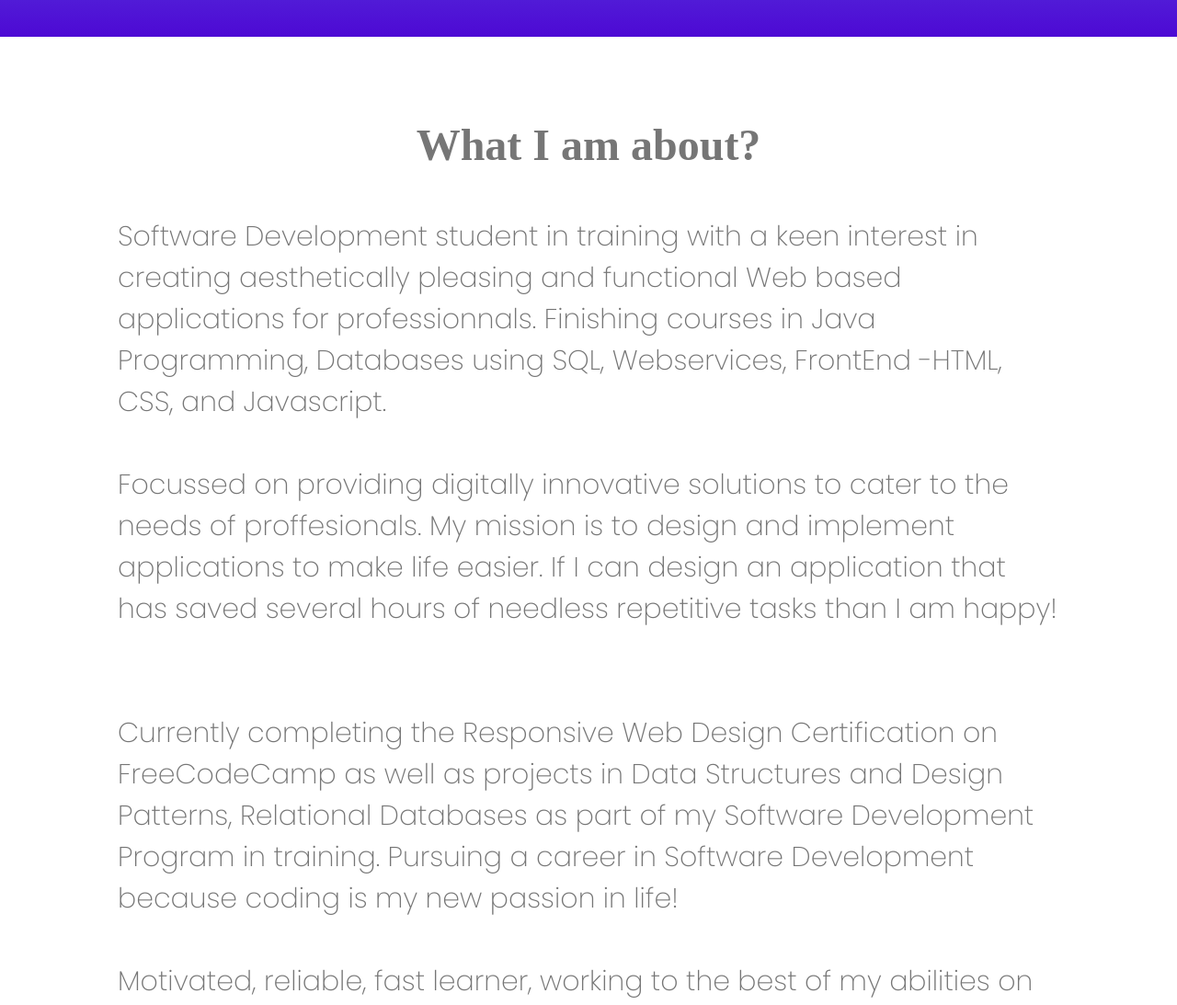
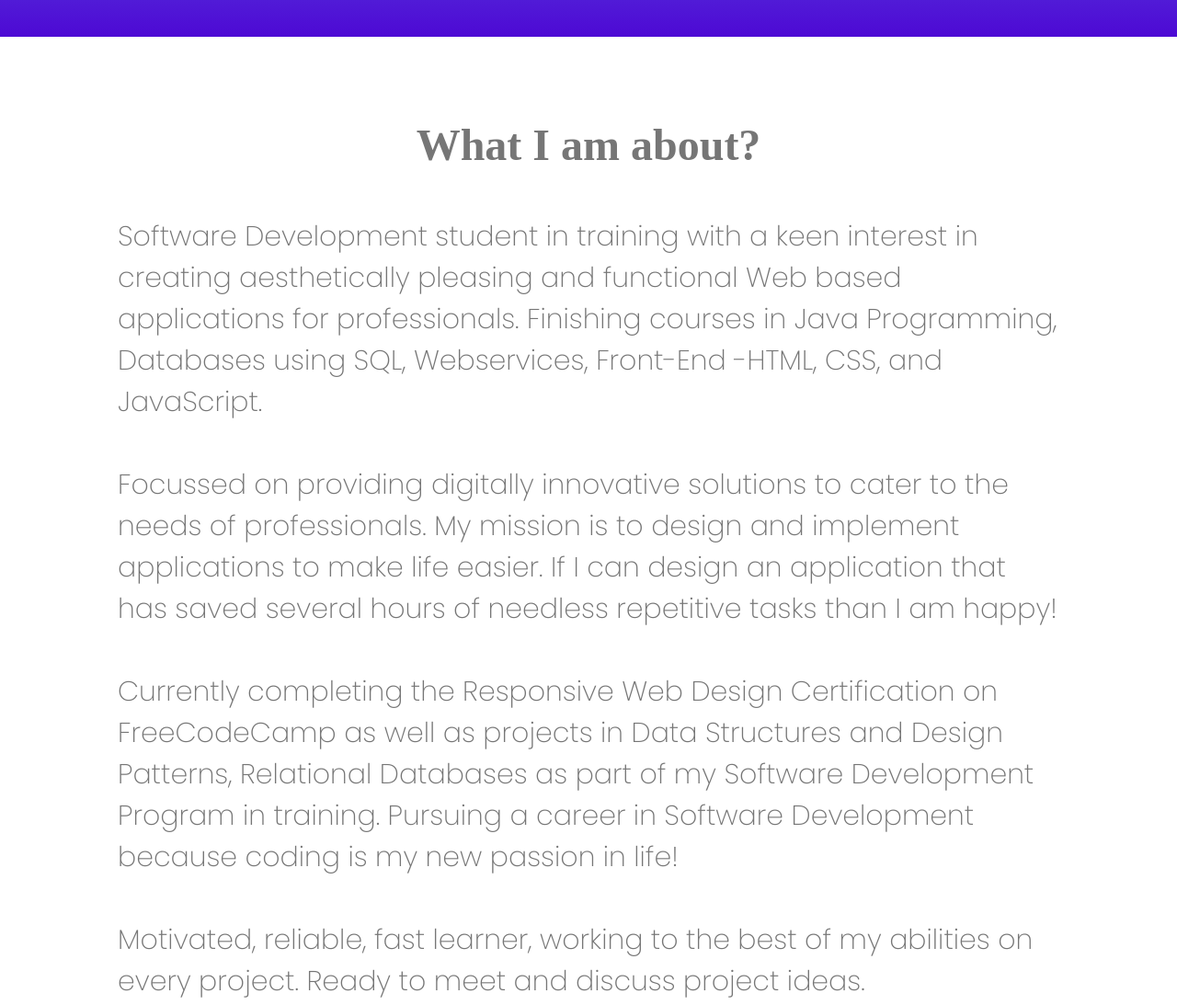
Before and after one commit to vcoromilis/VaiaWebsite, a plain HTML site: page index.html in a window 1280 px wide. Shown: the part 760-1853 px from the top of the page at 92% size. Drawn offline with Linux system fonts and the light colour scheme; files that its build step writes are made by us from their sources; a web font is replaced by a local one.

Commit message:
Add files via upload

```diff
--- a/index.html
+++ b/index.html
@@ -4,9 +4,9 @@
     <meta charset="utf-8" />
     <meta name="viewport" content="width=device-width, initial-scale=1" />
 
-    <link rel="stylesheet" href="./assets/css/style.css" />
+    <link rel="stylesheet" href="style.css" />
     <script src="https://kit.fontawesome.com/ec6c9f4d17.js" crossorigin="anonymous"></script>
-    <script src="./src/main.js"></script>
+    <script src="main.js"></script>
     <title>VC &mdash; My Personal Website</title>
   </head>
   <body>
@@ -73,18 +73,18 @@
         <section id="text-about-section">
           <p>
             Software Development student in training with a keen interest in creating aesthetically pleasing and functional
-            Web based applications for professionnals. Finishing courses in Java Programming, Databases using SQL, Webservices, FrontEnd -HTML, CSS, and
-            Javascript. <br /> <br /></p>
+            Web based applications for professionals. Finishing courses in Java Programming, Databases using SQL, Webservices, Front-End -HTML, CSS, and
+            JavaScript. <br /><br /></p>
 
 
-            <p> Focussed on providing digitally innovative solutions to cater to the needs of proffesionals.
+            <p> Focussed on providing digitally innovative solutions to cater to the needs of professionals.
             My mission is to design and implement applications to make life easier. If I can design an application that has saved several hours of needless repetitive tasks than I am happy! <br />
-            <br /> <br /></p>
+            <br /></p>
 
 
           <p>Currently completing the Responsive Web Design Certification on FreeCodeCamp as well as projects in Data Structures and Design Patterns, Relational Databases as part of my Software Development Program in training.
             Pursuing a career in Software Development because coding is my new
-             passion in life!<br /> <br /></p>
+             passion in life!<br /><br /></p>
 
 
              <p> Motivated, reliable, fast learner, working to the best of my abilities on every project.  Ready to meet and discuss project ideas.
@@ -100,9 +100,7 @@
           <h2>My Projects</h2>
         </section>
         <section id="cards" class="grid">
-
-
-          <div class="item item2">
+            <div class="item item2">
             <section class="project-tile flex-row">
               <h4>Tin Dog</h4>
               <p>Landing Page</p>
```
Also changed, not shown: main.js (+12 -1 lines).
